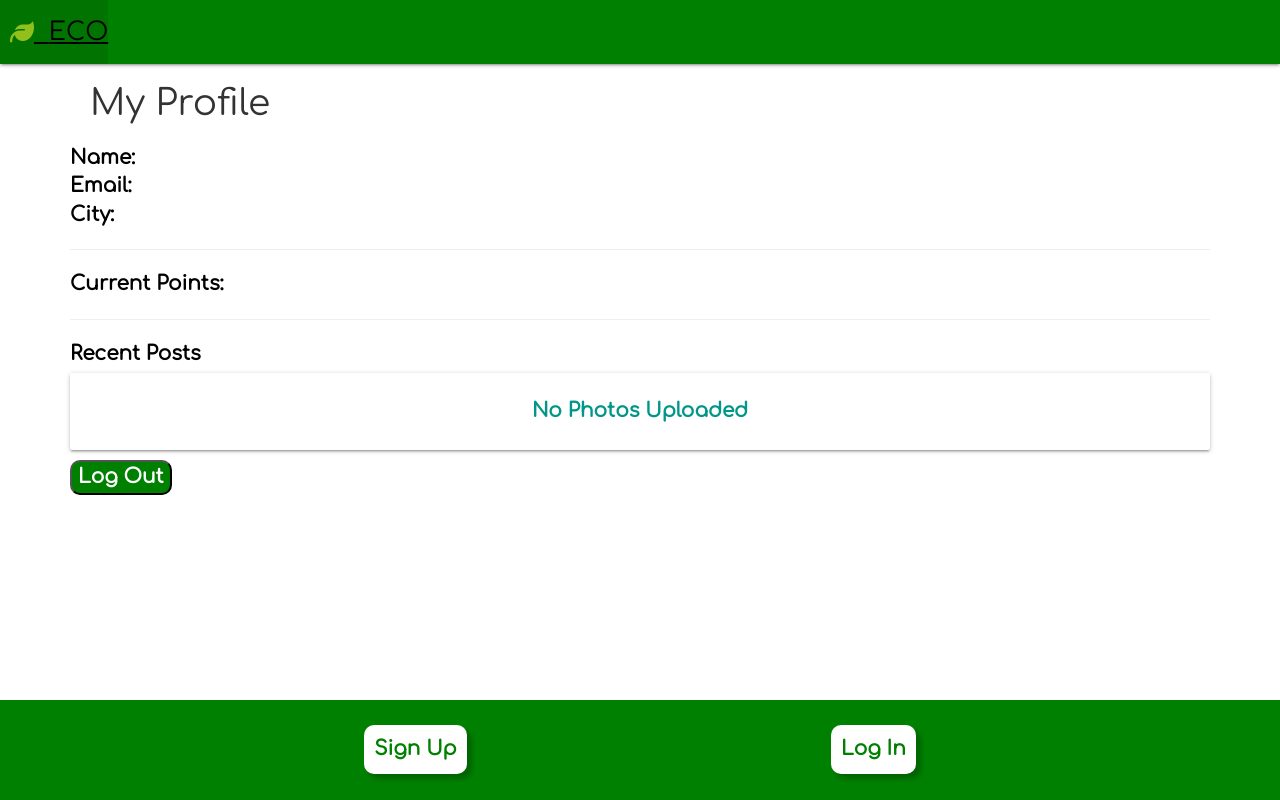
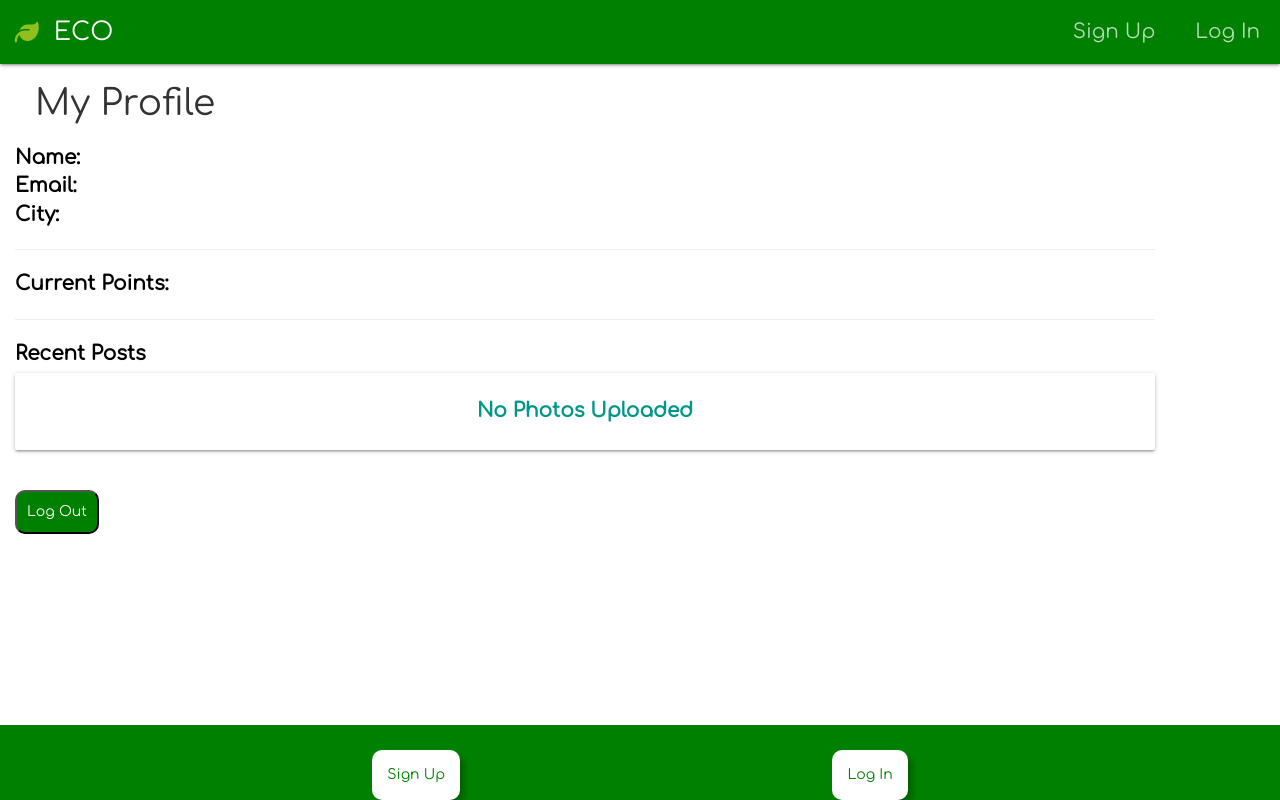
Before and after one commit to nhasley/ECO-App-Python, a Django app: page /profile/ in a window 1280 px wide. Run offline with Django 3.2, Linux system fonts and the light colour scheme; some libraries are stand-ins or nearby versions.

Commit message:
cleaned up html files containing css

```diff
--- a/main_app/static/css/style.css
+++ b/main_app/static/css/style.css
@@ -4,13 +4,28 @@ body {
   flex-direction: column;
   font-family: 'Comfortaa', cursive;
 }
-
+input.btn{
+  margin-top: 20px;
+  background: green;
+}
+input.btn:hover{
+  background: darkgreen;
+  color: white;
+}
 div.card {
-justify-items: center;
+  justify-items: center;
 }
 
 h1 {
   margin: 20px;
+}
+button{
+  margin-top: 30px;
+  background: green;
+  border-radius: 10px;
+  color: white;
+  text-align: center;
+  padding: 10px;
 }
 
 div.orig {
@@ -18,12 +33,25 @@ div.orig {
   justify-content: space-evenly;
   padding-top: 25px;
 }
+div.orig1 {
+  display: flex;
+  justify-content: flex-end;
+  align-content: center;
+  justify-content: right;
+  padding-left: 5px;
+}
 
 #head {
   color: black;
   font-size: 25px;
 }
-
+a#textd{
+  padding: 15px;
+  border-radius: 10px;
+  background-color: white;
+  color: green;
+  box-shadow: 5px 5px 5px darkgreen;
+}
 #text, #textp, #textb {
   color: black;
   font-size: 20px;
@@ -43,21 +71,37 @@ div.orig {
 #texto:hover {
   font-weight: 900;
   color: black;
+  text-decoration: none;
+}
+a#textb, a.post-box{
+  text-decoration: none;
+  color: rgba(255,255,255,.6);
 }
 
-#text:hover {
-  font-weight: 900;
-  color: green;
+i.fas.fa-leaf::before{
+  display: flex;
+  align-items: center;
+  color:#91C01D;
+  margin: 10px 0;
+  margin-left: 10px;
+  margin-right: 0;
 }
-
-#textb:hover {
-  font-weight: 900;
-  text-decoration: underline white;
+a#head.left.brand-logo{
+  display:flex;
+  color: white;
+  text-decoration: none;
 }
-
+a#head.left.brand-logo:hover{
+  background: none;
+}
 div.card-content {
   color: black;
   font-weight: 500;
+}
+
+p#text{
+  padding-top: 10px;
+  font-size: 100%;
 }
 
 ul.center {
@@ -82,7 +126,69 @@ footer.page-footer {
     background-color: green;
   }
 
-
 div.center {
     color: white;
 }
+
+@media screen and (min-width: 481px) {
+
+  a#textb{
+    display: none;
+  }
+  a#texta{
+    display: flex;
+    justify-content: center;
+    font-size:20px;
+    color: rgba(255,255,255,.7);
+  }
+  a#texta:hover{
+    background-color: darkgreen;
+    color: white;
+    text-decoration: none;
+  }
+  i.fas.fa-leaf::before{
+    margin: 0 auto;
+  }
+  img.posts{
+    height: 100%;
+    object-fit: cover;
+    max-height: 60vmax;
+    max-width: 60vmax;
+  }
+}
+
+@media screen and (max-width: 480px) {
+  img.posts{
+    height: 100%;
+    object-fit: cover;
+    max-height: 50vmax;
+    max-width: 50vmax;
+  }
+  div.top-menu{
+    display: none;
+  }
+  footer.page-footer{
+    position: fixed;
+    left: 0;
+    bottom: 0;
+    height: 100px;
+    width: 100%;
+  }
+  main.container{
+    padding-bottom: 120px;
+  }
+}
+
+a#textc {
+  font-size:20px;
+  text-align: center;
+  color: rgba(255,255,255,.7);
+  padding: 0 20px;
+  text-decoration: none;
+}
+a#textc:hover{
+  margin-left:0;
+  background-color: darkgreen;
+  color: white;
+  text-decoration: none;
+}
--- a/main_app/templates/base.html
+++ b/main_app/templates/base.html
@@ -21,18 +21,30 @@
     <nav>
       <div class="nav-wrapper">
         <ul>
-          <li><a href="/" class="left brand-logo" id="head">&nbsp;&nbsp;<i class="fas fa-leaf"
-              style="display: flex; align-items: center; color:#91C01D; margin-left: 10px; margin-right: 0;"></i>ECO</a></li>
+          <li><a href="/" class="left brand-logo" id="head">&nbsp;&nbsp;<i class="fas fa-leaf"></i>ECO</a></li>
         </ul>
+        <div class="top-menu">
+          {% if user.is_authenticated %}
+            <ul class="right">
+              <li><a href="{%url 'posts'%}" id="texta">Posts</a></li>
+              <li><a href="{% url 'posts_create' %}" id="texta">Add</a></li>
+              <li><a href="{%url 'profile'%}" id="texta">Profile</a></li>
+              {% else %}
+              <div class="orig1 right">
+                <a href="{% url 'signup' %}" id="textc">Sign Up</a>
+                <a href="{% url 'login' %}" id="textc">Log In</a>
+              </div>
+              {% endif %}
+        </div>
       </div>
     </nav>
   </header>
-  <main class="container" style="padding-bottom: 120px;">
+  <main class="container" style=" margin: 0; ">
     {% block content %}
     {% endblock %}
   </main>
   <footer class="page-footer"
-    style="position: fixed; left: 0; bottom: 0; height: 100px; width: 100%;">
+    >
     {% if user.is_authenticated %}
     <ul class="center">
       <li><a href="{%url 'posts'%}" id="textb"><i class="fas fa-camera-retro"
@@ -43,12 +55,8 @@
             style="font-size:40px; color: white; display: flex; justify-content: center;"></i> Profile</a></li>
       {% else %}
       <div class="orig">
-        <a href="{% url 'signup' %}" id="textb"
-          style="padding: 10px; border-radius: 10px; background-color: white; color: green; box-shadow: 5px 5px 5px darkgreen;">Sign
-          Up</a>
-        <a href="{% url 'login' %}" id="textb"
-          style="padding: 10px; border-radius: 10px; background-color: white; color: green; box-shadow: 5px 5px 5px darkgreen;">Log
-          In</a>
+        <a href="{% url 'signup' %}" id="textd">Sign Up</a>
+        <a href="{% url 'login' %}" id="textd">Log In</a>
       </div>
       {% endif %}
     </ul>
--- a/main_app/templates/profile.html
+++ b/main_app/templates/profile.html
@@ -15,7 +15,7 @@
     <div id="textp" class="card-panel teal-text center-align">No Photos Uploaded</div>
 {% endfor %}
 
-<form action="{% url 'logout' %}" id="textb">
-    <button type='submit' style="background: green; border-radius: 10px; color: white;">Log Out</button>
+<form action="{% url 'logout' %}" id="logout">
+    <button type='submit'>Log Out</button>
 </form>
 {% endblock %}
```
Also changed, not shown: main_app/templates/posts.html (+4 -7 lines).
